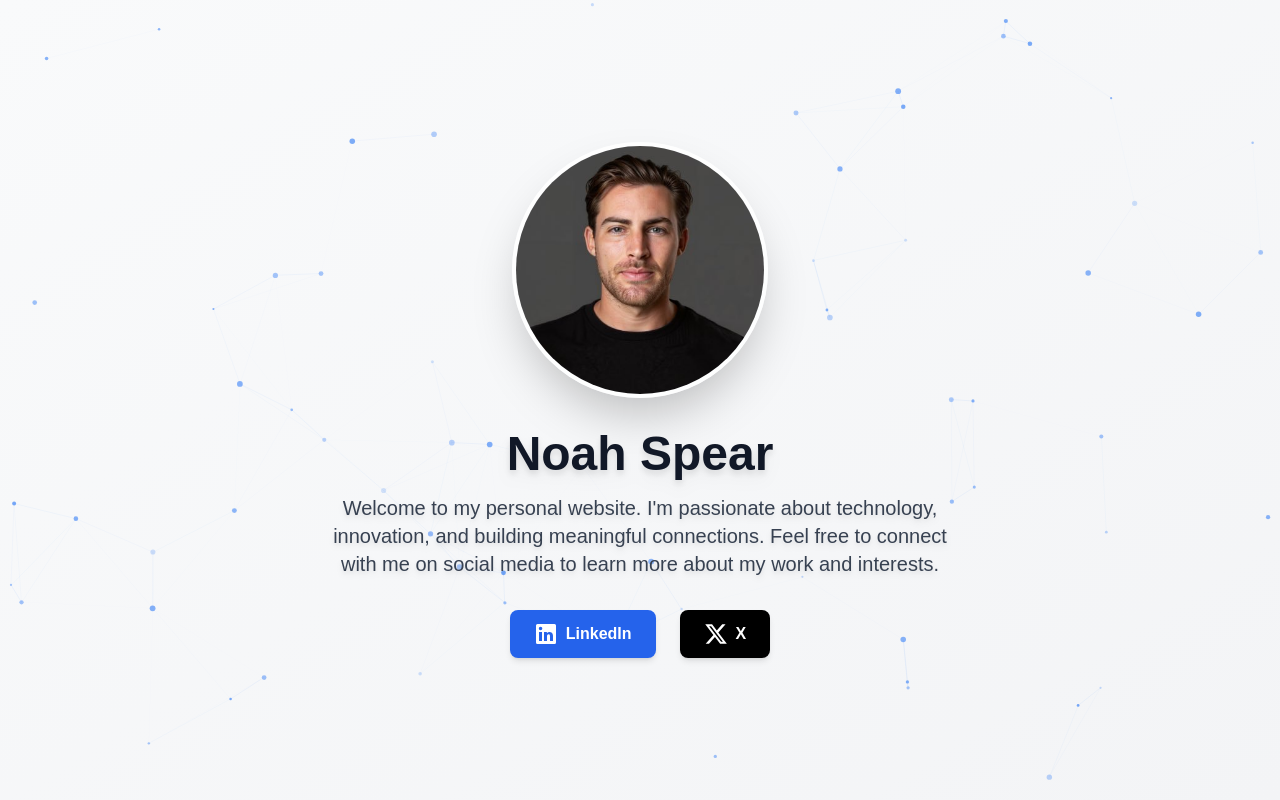
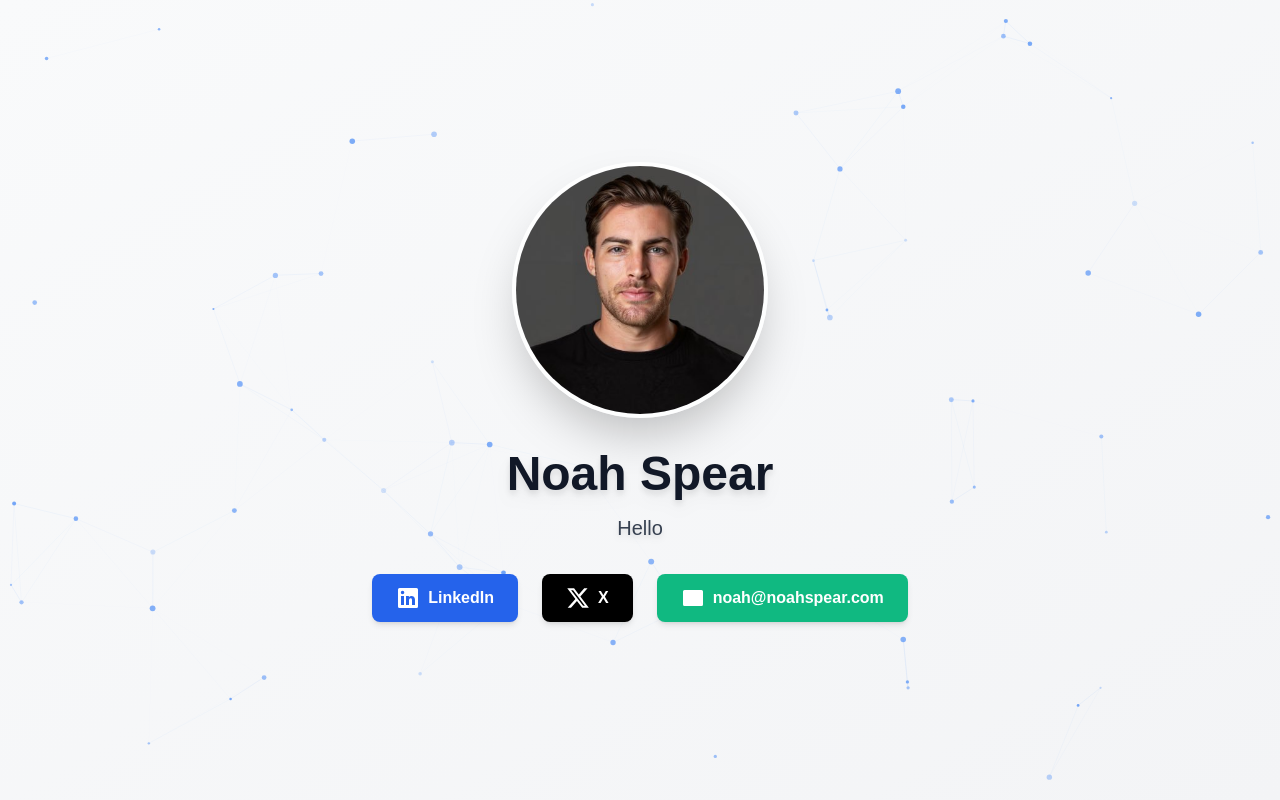
Before and after one commit to nkswizzle/noahspear.com-2.0, a Next.js app: page / in a window 1280 px wide. Built offline with nearby package versions, Linux system fonts and the light colour scheme.

Commit message:
Harden email copy button for non-browser contexts

```diff
--- a/app/page.tsx
+++ b/app/page.tsx
@@ -1,7 +1,59 @@
+"use client";
+
+import { useEffect, useState } from "react";
 import Image from "next/image";
 import AnimatedBackground from "./components/AnimatedBackground";
 
+const CONTACT_EMAIL = "noah@noahspear.com";
+
 export default function Home() {
+  const [copyStatus, setCopyStatus] = useState<"idle" | "copied" | "error">("idle");
+
+  useEffect(() => {
+    if (copyStatus === "idle") {
+      return;
+    }
+
+    const timeout = setTimeout(() => setCopyStatus("idle"), 2000);
+
+    return () => clearTimeout(timeout);
+  }, [copyStatus]);
+
+  const copyEmailToClipboard = async () => {
+    const fallbackCopy = () => {
+      if (typeof document === "undefined") {
+        setCopyStatus("error");
+        return;
+      }
+      try {
+        const textarea = document.createElement("textarea");
+        textarea.value = CONTACT_EMAIL;
+        textarea.setAttribute("readonly", "");
+        textarea.style.position = "absolute";
+        textarea.style.left = "-9999px";
+        document.body.appendChild(textarea);
+        textarea.select();
+        const successful = document.execCommand("copy");
+        document.body.removeChild(textarea);
+        setCopyStatus(successful ? "copied" : "error");
+      } catch (error) {
+        setCopyStatus("error");
+      }
+    };
+
+    if (typeof navigator !== "undefined" && navigator.clipboard?.writeText) {
+      try {
+        await navigator.clipboard.writeText(CONTACT_EMAIL);
+        setCopyStatus("copied");
+        return;
+      } catch (error) {
+        // Fallback to the legacy approach below.
+      }
+    }
+
+    fallbackCopy();
+  };
+
   return (
     <main className="relative min-h-screen flex items-center justify-center p-4 sm:p-6 md:p-8 bg-gradient-to-br from-gray-50 to-gray-100 dark:from-gray-900 dark:to-gray-800 overflow-hidden">
       <AnimatedBackground />
@@ -27,9 +79,7 @@ export default function Home() {
         {/* Biography */}
         <div className="text-center mb-6 sm:mb-8">
           <p className="text-base sm:text-lg md:text-xl text-gray-700 dark:text-gray-200 leading-relaxed drop-shadow-md">
-            Welcome to my personal website. I'm passionate about technology, innovation,
-            and building meaningful connections. Feel free to connect with me on social media
-            to learn more about my work and interests.
+            Hello
           </p>
         </div>
 
@@ -70,6 +120,28 @@ export default function Home() {
             </svg>
             <span className="font-semibold">X</span>
           </a>
+
+          {/* Email */}
+          <button
+            type="button"
+            onClick={copyEmailToClipboard}
+            className="group flex items-center justify-center gap-2 px-6 py-3 bg-emerald-500 hover:bg-emerald-600 text-white rounded-lg transition-all duration-200 transform hover:scale-105 shadow-md hover:shadow-lg focus:outline-none focus-visible:ring-2 focus-visible:ring-offset-2 focus-visible:ring-emerald-400"
+            aria-label={`Copy ${CONTACT_EMAIL} to clipboard`}
+          >
+            <svg
+              className="w-6 h-6"
+              fill="currentColor"
+              viewBox="0 0 24 24"
+              aria-hidden="true"
+            >
+              <path d="M20.5 4h-17A1.5 1.5 0 002 5.5v13A1.5 1.5 0 003.5 20h17a1.5 1.5 0 001.5-1.5v-13A1.5 1.5 0 0020.5 4zm-.32l-7.73 6.23a1 1 0 01-1.24 0L3.5 6zM3 18.5V8.12l7.48 6a3 3 0 003.74 0L21 8.12V18.5z" />
+            </svg>
+            <span className="font-semibold break-all">{CONTACT_EMAIL}</span>
+          </button>
+        </div>
+        <div className="mt-4 text-center text-sm text-gray-600 dark:text-gray-300" aria-live="polite">
+          {copyStatus === "copied" && "Email copied to clipboard!"}
+          {copyStatus === "error" && "Unable to copy email. Please copy it manually."}
         </div>
       </div>
     </main>
```
Also changed, not shown: 1 other file (tests, documents, lock files or other folders). Lines whose indentation alone changed are shown as unchanged.
